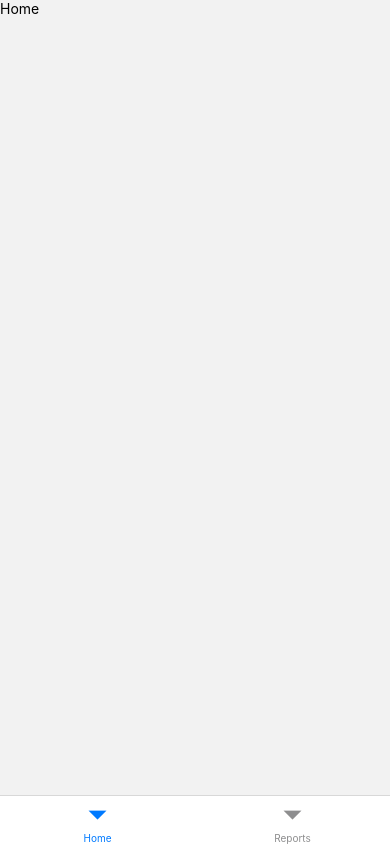
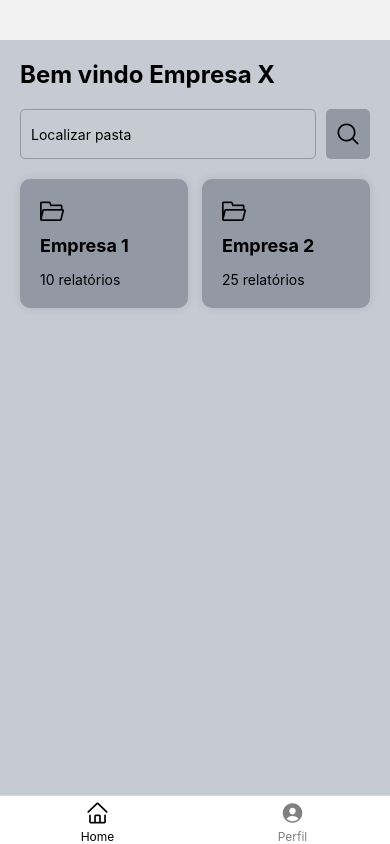
Before and after one commit to tiago-forward/app-mobile, a React Native app: screen /Home in a window 390 px wide. Built offline with nearby package versions, Linux system fonts and the light colour scheme.

Commit message:
new icons and renamed thje reports route

```diff
--- a/package.json
+++ b/package.json
@@ -16,7 +16,8 @@
     "react": "18.2.0",
     "react-native": "0.74.5",
     "react-native-safe-area-context": "4.10.5",
-    "react-native-screens": "3.31.1"
+    "react-native-screens": "3.31.1",
+    "react-native-svg": "^15.7.1"
   },
   "devDependencies": {
     "@babel/core": "^7.20.0",
--- a/src/pages/Home/index.tsx
+++ b/src/pages/Home/index.tsx
@@ -1,9 +1,121 @@
-import { View, Text } from "react-native";
+import React from "react";
+import {
+    View,
+    Text,
+    StyleSheet,
+    TextInput,
+    TouchableOpacity
+} from "react-native";
+
+import AntDesign from '@expo/vector-icons/AntDesign';
 
 export default function Home() {
     return (
-        <View>
-            <Text>Home</Text>
+        <View style={styles.container}>
+            <View style={styles.header}>
+                <Text style={styles.greeting}>Bem vindo Empresa X</Text>
+            </View>
+
+            <View style={styles.searchContainer}>
+                <TextInput placeholder="Localizar pasta" style={styles.searchInput} />
+                <TouchableOpacity style={styles.searchButton}>
+                    <Text>
+                        <AntDesign name="search1" size={24} color="black" />
+                    </Text>
+                </TouchableOpacity>
+            </View>
+
+            <View style={styles.fileCategories}>
+                <TouchableOpacity style={[styles.categoryCard, { backgroundColor: '#9298a4' }]}>
+                    <View>
+                        <AntDesign name="folderopen" size={24} color="black" />
+                    </View>
+                    <Text style={styles.categoryTitle}>Empresa 1</Text>
+                    <Text>10 relatórios</Text>
+                </TouchableOpacity>
+
+                <TouchableOpacity style={[styles.categoryCard, { backgroundColor: '#9298a4' }]}>
+                    <View>
+                        <AntDesign name="folderopen" size={24} color="black" />
+                    </View>
+                    <Text style={styles.categoryTitle}>Empresa 2</Text>
+                    <Text>25 relatórios</Text>
+                </TouchableOpacity>
+            </View>
+
+            {/* Barra de Navegação Inferior */}
+            {/* <View style={styles.navigationBar}>
+                <Text>🏠 Home</Text>
+                <Text>📁 My Files</Text>
+                <Text>⬆️ Upload</Text>
+                <Text>🔔 Notifications</Text>
+                <Text>👤 Profile</Text>
+            </View> */}
         </View>
     );
 }
+
+const styles = StyleSheet.create({
+    container: {
+        flex: 1,
+        padding: 20,
+        backgroundColor: '#c6cad2',
+        marginTop: 40,
+    },
+    header: {
+        marginBottom: 20,
+    },
+    greeting: {
+        fontSize: 24,
+        fontWeight: 'bold',
+    },
+    searchContainer: {
+        flexDirection: 'row',
+        marginBottom: 20,
+        height: 50,
+    },
+    searchInput: {
+        flex: 1,
+        padding: 10,
+        borderColor: '#9298a4',
+        borderWidth: 1,
+        borderRadius: 5,
+        marginRight: 10,
+    },
+    searchButton: {
+        display: 'flex',
+        alignItems: 'center',
+        justifyContent: 'center',
+        padding: 10,
+        backgroundColor: '#9298a4',
+        borderRadius: 5,
+    },
+    fileCategories: {
+        flexDirection: 'row',
+        flexWrap: 'wrap',
+        justifyContent: 'space-between',
+    },
+    categoryCard: {
+        width: '48%', // Ocupa quase metade da linha
+        padding: 20,
+        borderRadius: 10,
+        marginBottom: 15,
+        backgroundColor: '#fff',
+        shadowColor: '#000',
+        shadowOpacity: 0.1,
+        shadowRadius: 10,
+        gap: 10,
+    },
+    categoryTitle: {
+        fontSize: 18,
+        fontWeight: 'bold',
+        marginBottom: 5,
+    },
+    navigationBar: {
+        flexDirection: 'row',
+        justifyContent: 'space-around',
+        paddingVertical: 15,
+        borderTopColor: '#ddd',
+        borderTopWidth: 1,
+    },
+});
--- a/src/pages/Reports/index.tsx
+++ b/src/pages/Profile/index.tsx
@@ -1,9 +1,10 @@
+import React from "react";
 import { View, Text } from "react-native";
 
-export default function Reports() {
+export default function Profile() {
     return (
         <View>
-            <Text>Reports</Text>
+            <Text>Profile</Text>
         </View>
     );
 }
--- a/src/routes/auth.routes.tsx
+++ b/src/routes/auth.routes.tsx
@@ -1,15 +1,46 @@
+import React from "react";
+import { View } from "react-native";
+
 import { createBottomTabNavigator } from '@react-navigation/bottom-tabs';
 
 import Home from '../pages/Home';
-import Reports from '../pages/Reports';
+import Profile from "../pages/Profile";
+
+import AntDesign from '@expo/vector-icons/AntDesign';
+import Ionicons from '@expo/vector-icons/Ionicons';
 
 const Tab = createBottomTabNavigator();
 
 export default function AuthRoutes() {
     return (
-        <Tab.Navigator>
-            <Tab.Screen name="Home" component={Home} options={{ headerShown: false }} />
-            <Tab.Screen name="Reports" component={Reports} />
+        <Tab.Navigator
+            screenOptions={{
+                tabBarActiveTintColor: '#000000',
+                tabBarInactiveTintColor: '#808080',
+                tabBarLabelStyle: { fontSize: 12 },
+            }}>
+            <Tab.Screen
+                name="Home"
+                component={Home}
+                options={{
+                    headerShown: false,
+                    tabBarIcon: ({ color }) => (
+                        <AntDesign name="home" size={24} color={color} />
+                    ),
+
+                }}
+            />
+            <Tab.Screen
+                name="Perfil"
+                component={Profile}
+                options={{
+                    tabBarIcon: ({ color }) => (
+                        <View>
+                            <Ionicons name="person-circle" size={24} color={color} />
+                        </View>
+                    )
+                }}
+            />
         </Tab.Navigator>
     );
 }
--- a/src/routes/index.tsx
+++ b/src/routes/index.tsx
@@ -1,3 +1,4 @@
+import React from "react";
 import AuthRoutes from "./auth.routes";
 
 export default function Routes() {
--- a/tsconfig.json
+++ b/tsconfig.json
@@ -1,6 +1,7 @@
 {
   "extends": "expo/tsconfig.base",
   "compilerOptions": {
+    "jsx": "react",
     "strict": true
   }
 }
```
Also changed, not shown: App.tsx (+2 -10 lines), 1 other file (tests, documents, lock files or other folders).
